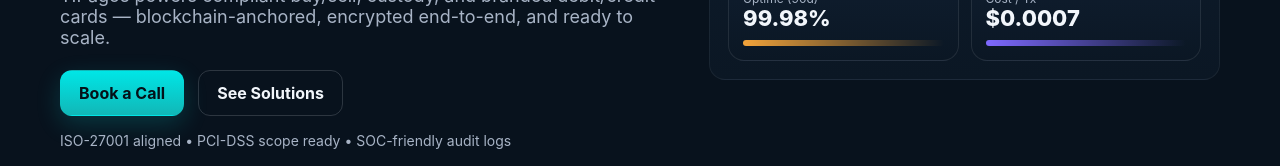
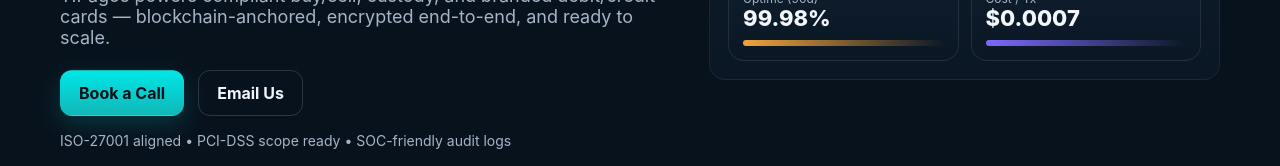
Before and after one commit to DiegoCico/ti-pagos_freelancing, a React (Vite) app: page / in a window 1280 px wide. Shown: the part 407-573 px from the top of the page. Built offline with nearby package versions, Linux system fonts and the light colour scheme.

Commit message:
fixing typo

```diff
--- a/src/components/Hero.tsx
+++ b/src/components/Hero.tsx
@@ -26,7 +26,7 @@ export default function Hero() {
 
           <div className="hero-actions" style={{ display: "flex", gap: 14, marginTop: 22 }}>
             <a href="https://calendly.com/anderson-tipagos/30min" target="_blank" className="btn">Book a Call</a>
-            <a href="mailto:hello@tipagos.com" className="btn btn--ghost">See Solutions</a>
+            <a href="mailto:hello@tipagos.com" className="btn btn--ghost">Email Us</a>
           </div>
 
           <div className="hero-sub" style={{ marginTop: 16, color: "var(--muted)" }}>
```
